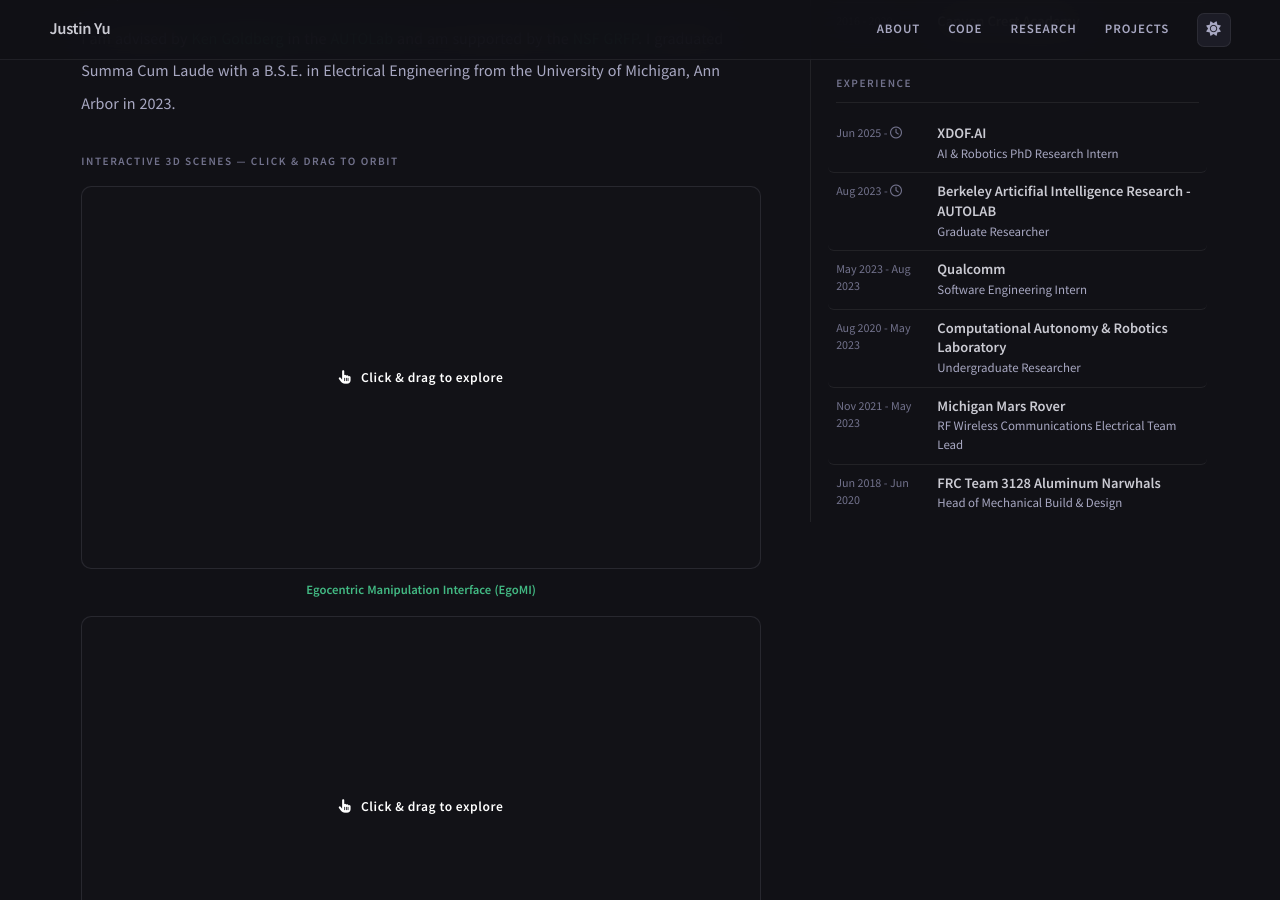
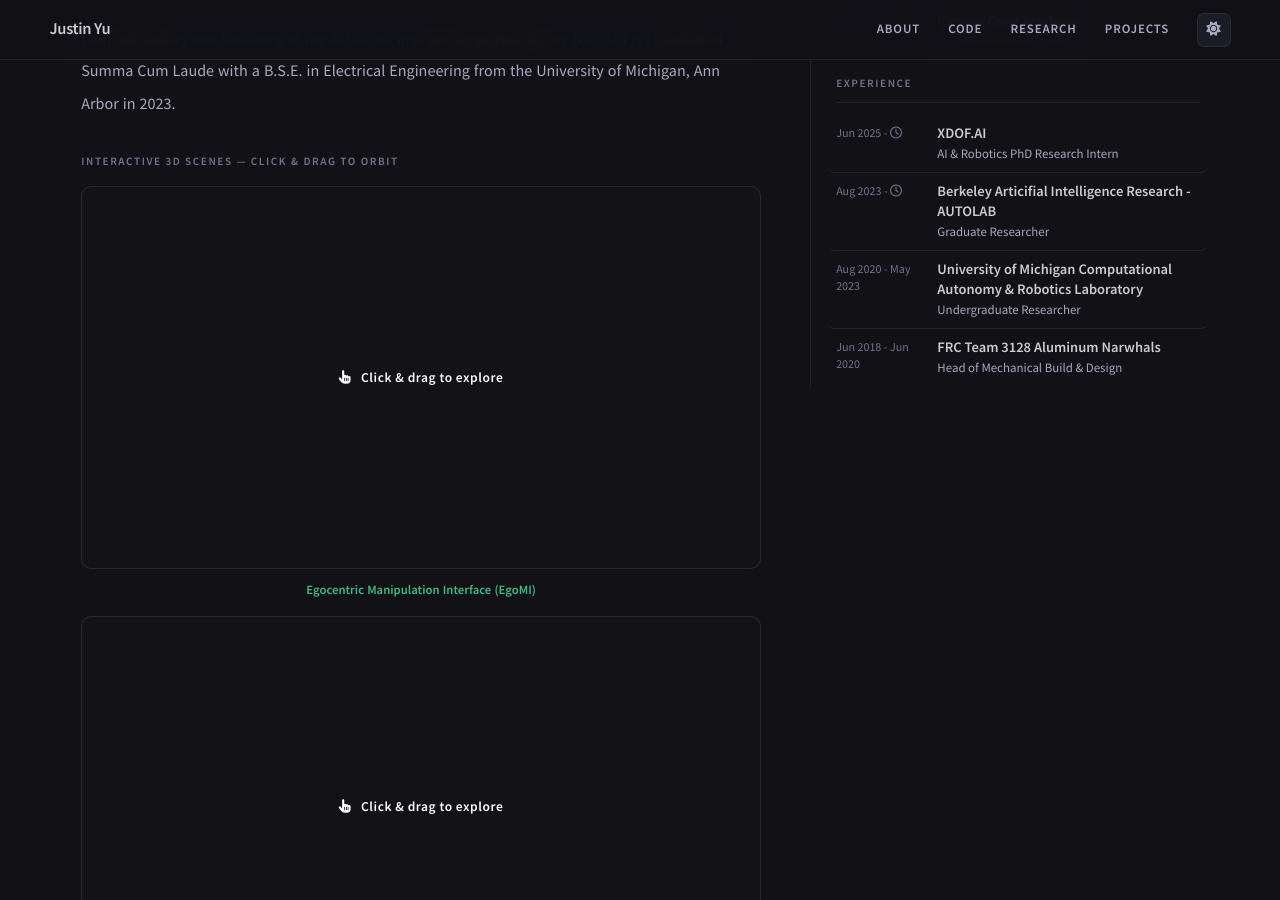
Before and after one commit to uynitsuj/uynitsuj.github.io, a Jekyll site: the page built from index.html, in a window 1280 px wide and 900 px high, scrolled down 892 px. Built offline with Jekyll 4.4.1, drawn with Linux system fonts in a browser that asks for light colours; nearby versions of some CDN libraries; a script that is not in the unit is left out; comment, search, counter and statistics services are not loaded; some of the changed lines change nothing that is shown.

Commit message:
update exps

```diff
--- a/_data/index/careers.yml
+++ b/_data/index/careers.yml
@@ -9,20 +9,20 @@
   date: Aug 2023 - <i class="fa fa-clock-o" aria-hidden="true" title="Until Now"></i>
   job: Graduate Researcher
 
-- name: Qualcomm
-  link: https://www.qualcomm.com/home
-  date: May 2023 - Aug 2023
-  job: Software Engineering Intern
+# - name: Qualcomm
+#   link: https://www.qualcomm.com/home
+#   date: May 2023 - Aug 2023
+#   job: Software Engineering Intern
 
-- name: Computational Autonomy & Robotics Laboratory
+- name: University of Michigan Computational Autonomy & Robotics Laboratory
   link: https://curly.engin.umich.edu/
   date: Aug 2020 - May 2023
   job: Undergraduate Researcher
 
-- name: Michigan Mars Rover
-  link: https://mrover.org/
-  date: Nov 2021 - May 2023
-  job: RF Wireless Communications Electrical Team Lead
+# - name: Michigan Mars Rover
+#   link: https://mrover.org/
+#   date: Nov 2021 - May 2023
+#   job: RF Wireless Communications Electrical Team Lead
 
 - name: FRC Team 3128 Aluminum Narwhals
   link: http://team3128.org/
```
